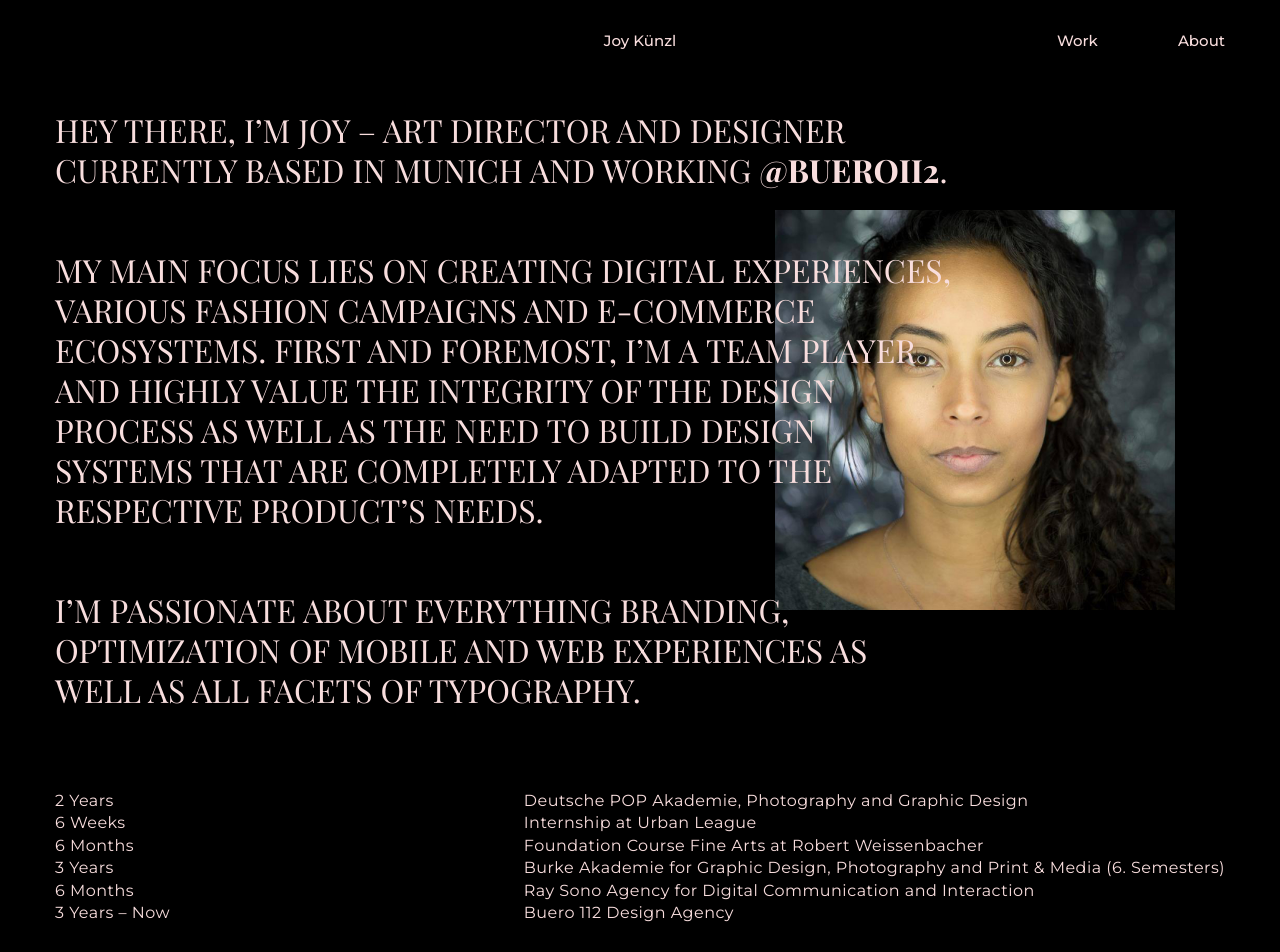
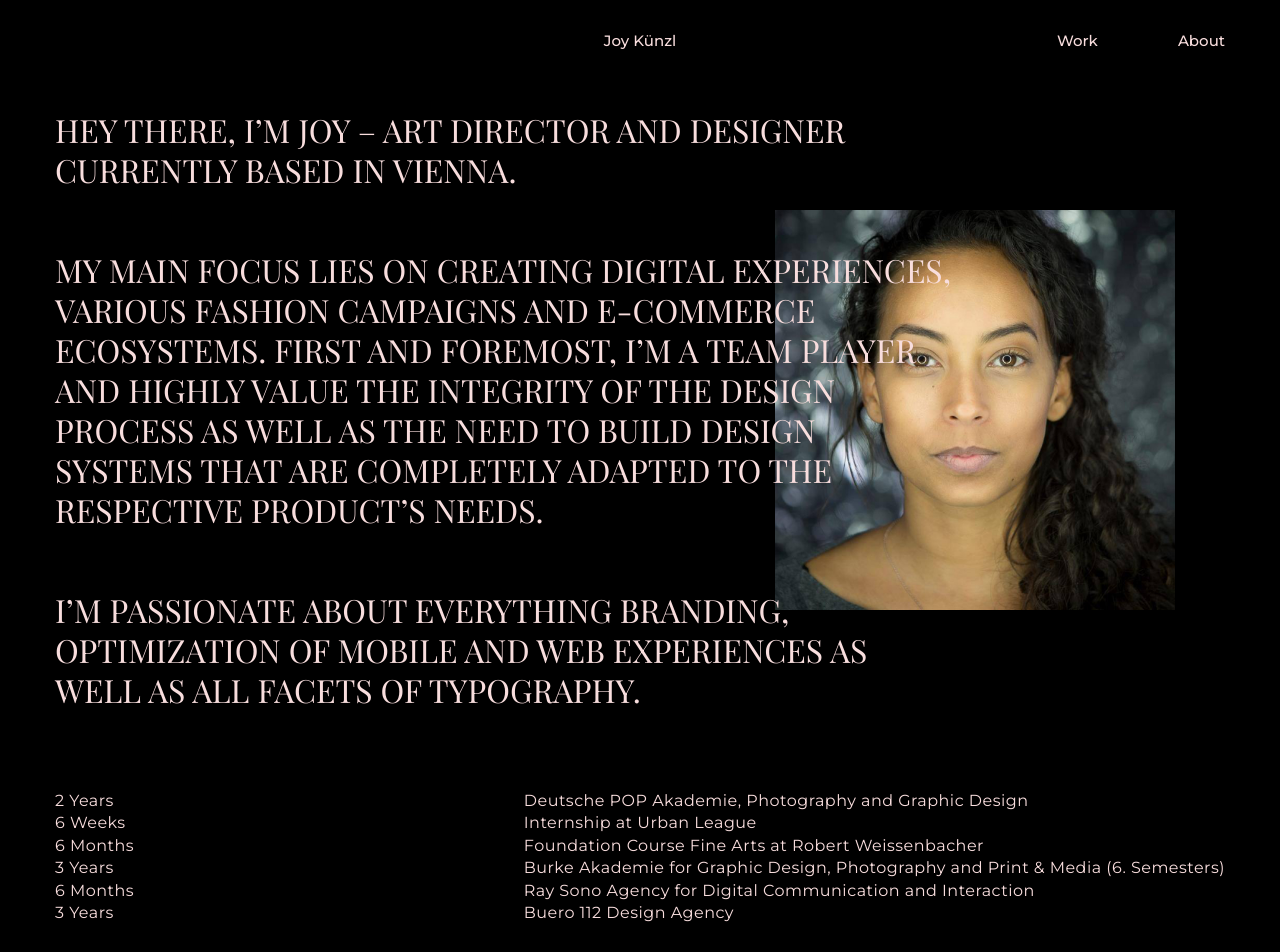
Before and after one commit to idadimic/joykuenzl, a plain HTML site: page about.html in a window 1280 px wide. Shown: the top 952 px of the page. Drawn offline with nearby package versions, Linux system fonts and the light colour scheme.

Commit message:
text changes

```diff
--- a/about.html
+++ b/about.html
@@ -45,7 +45,7 @@
                         <img src="images/joy.jpg">
                     </div>
                     <div class="about-copy" data-aos="fade-in" data-aos-delay="250">
-                        <h6>Hey there, I’m Joy – art director and designer currently based in Munich and working <a href="https://www.buero112.de/" class="bold-link">@BueroII2</a>.</h6>
+                        <h6>Hey there, I’m Joy – art director and designer currently based in Vienna.</h6>
                         <h6>My main focus lies on creating digital experiences, various fashion campaigns and e-commerce ecosystems. First and foremost, I’m a team player and highly value the integrity of the design process as well as the need to build design systems that are completely adapted to the respective product’s needs.</h6>
                         <h6>I’m passionate about everything branding, optimization of mobile and web experiences as well as all facets of typography.</h6>
                     </div>
@@ -58,7 +58,7 @@
                                 <li><h7>6 Months</h7></li>
                                 <li><h7>3 Years</h7></li>
                                 <li><h7>6 Months</h7></li>
-                                <li><h7>3 Years – Now</h7></li>
+                                <li><h7>3 Years</h7></li>
                             </ul>
 
                             <ul>
@@ -113,7 +113,7 @@
                                     <h7>Ray Sono Agency for Digital Communication and Interaction</h7>
                                 </li>
                                 <li>
-                                    <h7>3 Years – Now</h7>
+                                    <h7>3 Years</h7>
                                     <h7>Buero 112 Design Agency</h7>
                                 </li>
                             </ul>
@@ -145,7 +145,7 @@
                     </div>
                     <div class="contact-part">
                         <p>Location</p>
-                        <h5>Munich</h5>
+                        <h5>Vienna</h5>
                     </div>
                     <div class="contact-part">
                         <p>Social Media</p>
```
Also changed, not shown: bestcondomever.html (+1 -1 lines), bestsecret.html (+1 -1 lines), bogner.html (+1 -1 lines), cmdn.html (+1 -1 lines), dynastydrygin.html (+1 -1 lines), edgyegon.html (+1 -1 lines), herbsdeprovence.html (+1 -1 lines), index.html (+1 -1 lines), miceportal.html (+1 -1 lines).
